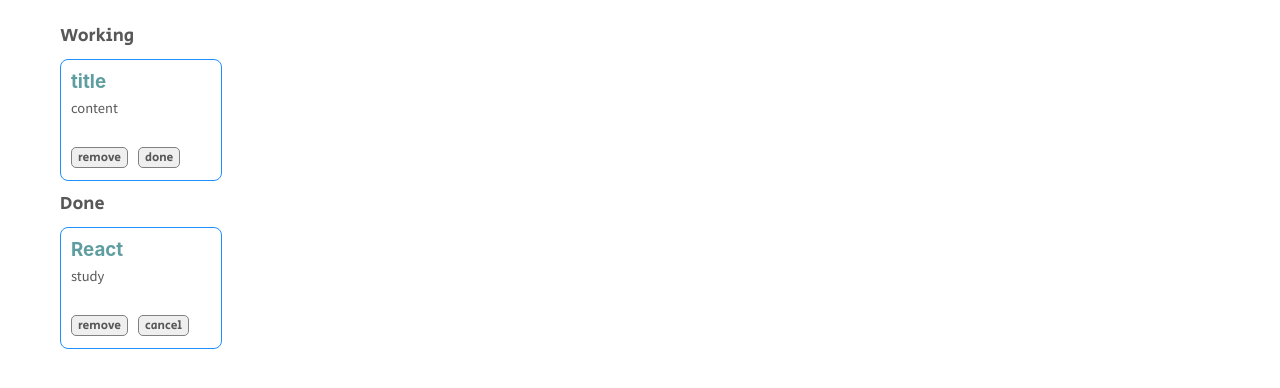
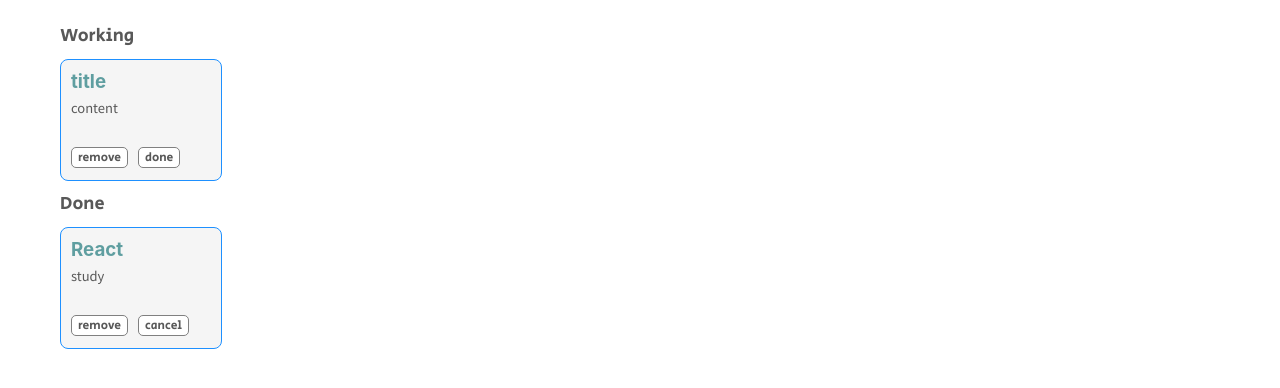
Before and after one commit to jamie7dev/todo_list, a React (Create React App) app: page / in a window 1280 px wide. Shown: the part 142-530 px from the top of the page. Built offline with nearby package versions, Linux system fonts and the light colour scheme.

Commit message:
카드 색 변경

```diff
--- a/src/components/todo/style.css
+++ b/src/components/todo/style.css
@@ -6,6 +6,7 @@
     border: 1px solid dodgerblue;
     padding : 5px;
     border-radius: 8px;
+    background-color: whitesmoke;
 }
 
 .todo_title {
@@ -25,6 +26,7 @@
     margin: 5px;
     border: 1px solid gray;
     border-radius: 5px;
+    background-color: white;
     color: rgb(88, 88, 88);
     font-size: 12px;
     font-family: 'Secular One', sans-serif;
```
Also changed, not shown: src/pages/TodoList.jsx (line endings or trailing spaces).
